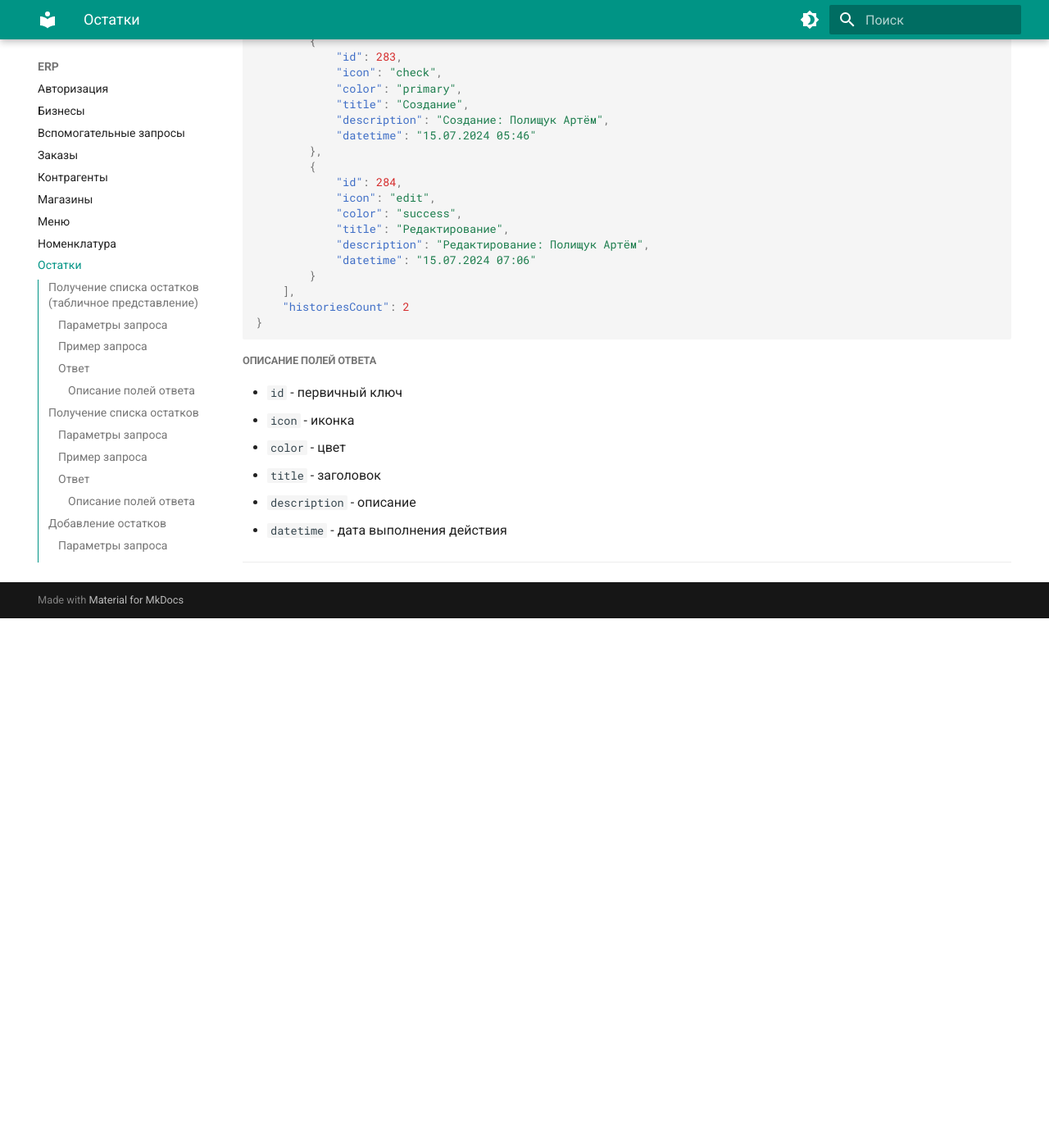
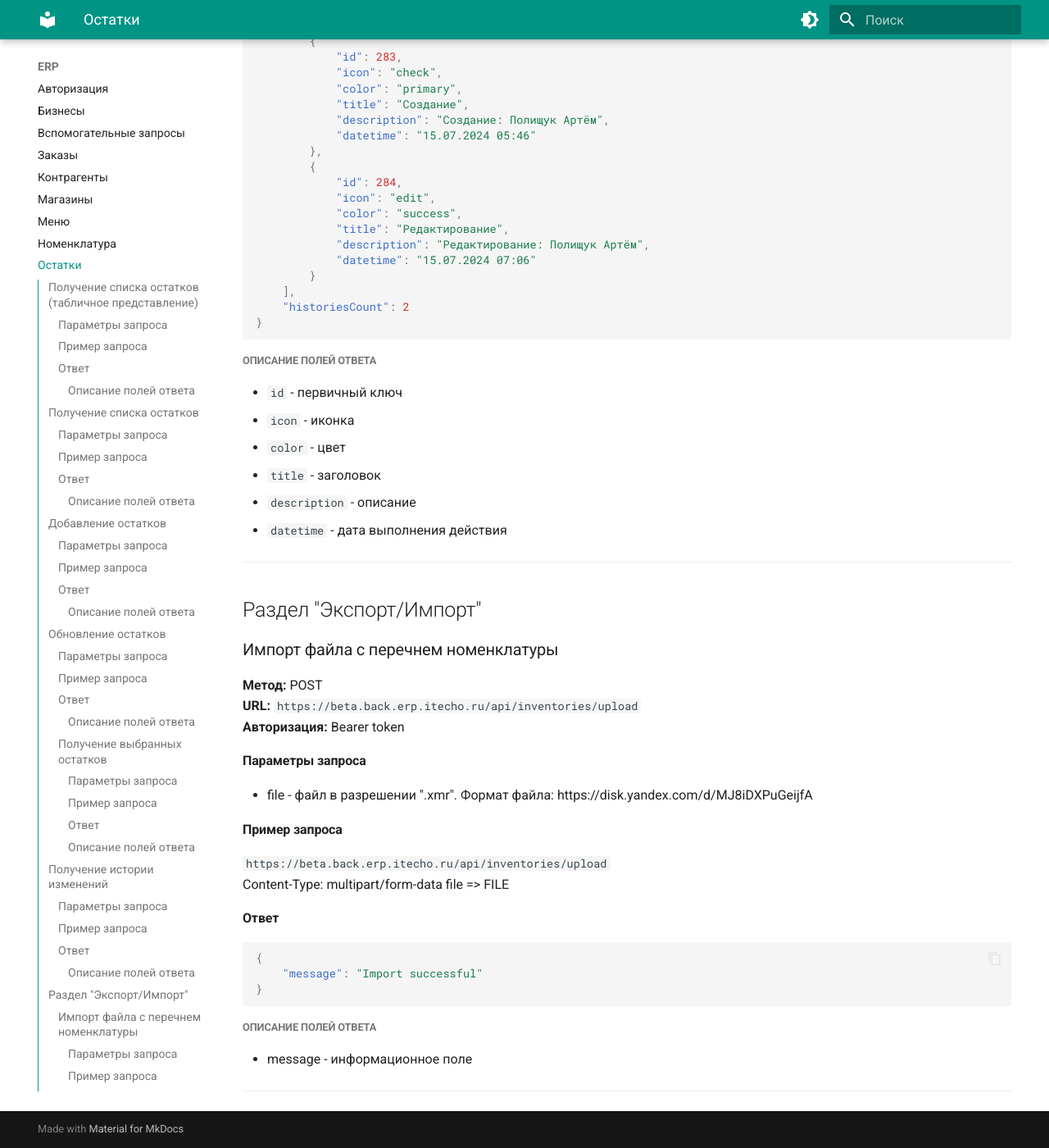
Before and after one commit to Krushanov/docs.erp.itecho.ru, an MkDocs documentation site: the page built from docs/ERP/Остатки.md, in a window 1280 px wide and 1400 px high, scrolled down 20122 px. Shown: the whole window at 82% size. Built offline with MkDocs 1.6.1 and Material for MkDocs 9.7.7, drawn with Linux system fonts in a browser that asks for light colours; before the commit the page ends 20876 px from its top, so only the background shows below that.

Commit message:
Added import of inventories from xmr file.

````diff
--- a/docs/ERP/Остатки.md
+++ b/docs/ERP/Остатки.md
@@ -1007,3 +1007,35 @@
 - `datetime` - дата выполнения действия
 
 ---
+
+## Раздел "Экспорт/Импорт"
+
+### Импорт файла с перечнем номенклатуры
+
+**Метод:** POST
+**URL:** `https://beta.back.erp.itecho.ru/api/inventories/upload`
+**Авторизация:** Bearer token
+
+#### Параметры запроса
+
+- file - файл в разрешении ".xmr". Формат файла: https://disk.yandex.com/d/MJ8iDXPuGeijfA
+
+#### Пример запроса
+
+`https://beta.back.erp.itecho.ru/api/inventories/upload`
+Content-Type: multipart/form-data
+file => FILE
+
+#### Ответ
+
+```JSON
+{
+	"message": "Import successful"
+}
+```
+
+##### Описание полей ответа
+
+- message - информационное поле
+
+---
````
